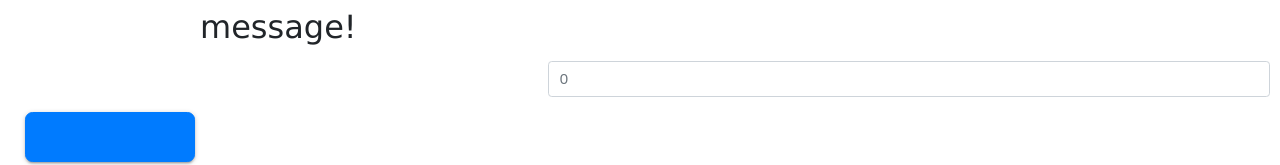
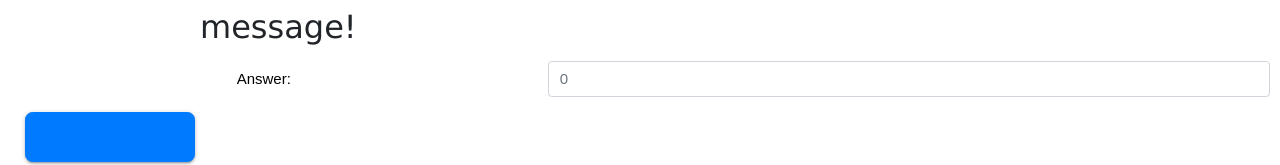
Before and after one commit to evolvednight/GUSS, a React (Create React App) app in the folder sophia/: page /Page22 in a window 1280 px wide. Shown: the part 173-338 px from the top of the page. Built offline with nearby package versions, Linux system fonts and the light colour scheme.

Commit message:
page 22 text box editing

```diff
--- a/sophia/src/components/Pages/Page_22.js
+++ b/sophia/src/components/Pages/Page_22.js
@@ -85,7 +85,7 @@ class Page22 extends Component {
         <Form style={{ margin: "10px" }} text="white">
           <Form.Group as={Row} controlId="formHorizontalEmail">
             <Form.Label column sm="5">
-              <font color="white">Answer: </font>
+              <font color="black">Answer: </font>
             </Form.Label>
             <Col sm="7">
               <Form.Control
```
